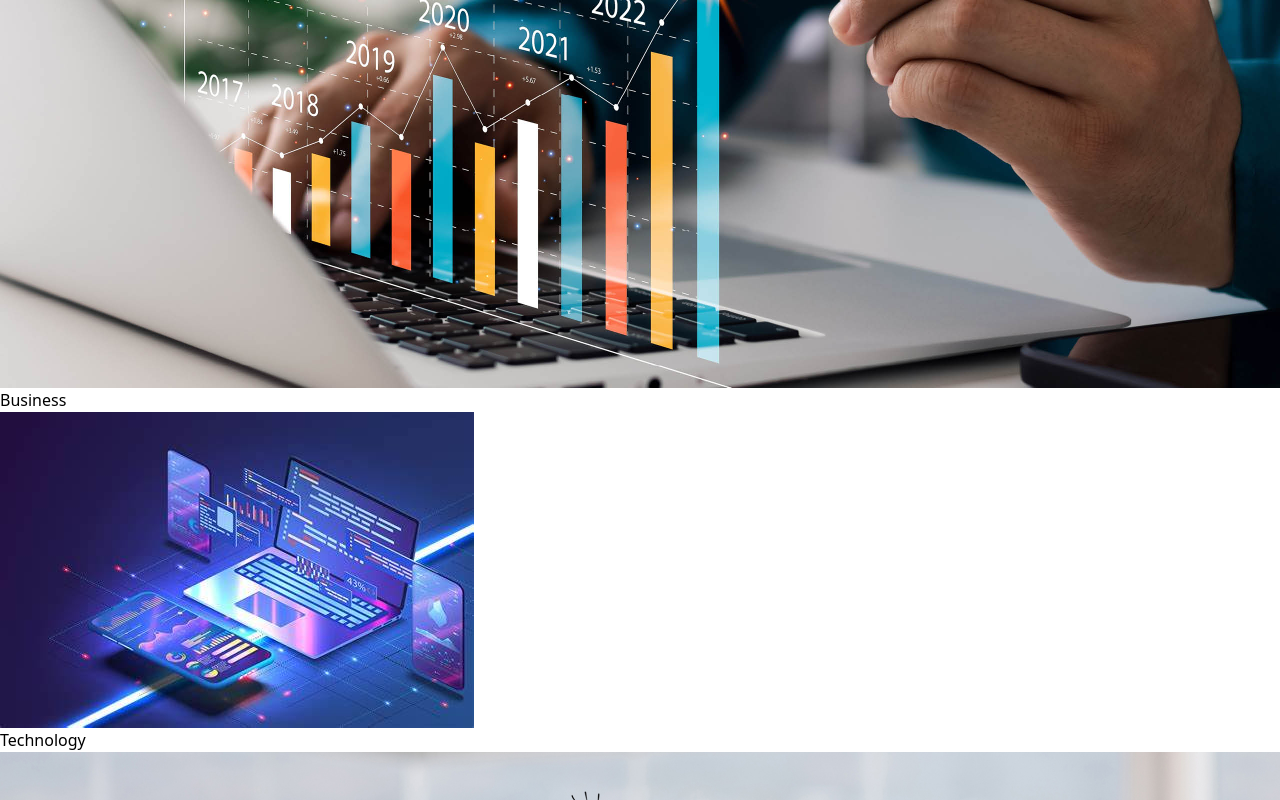
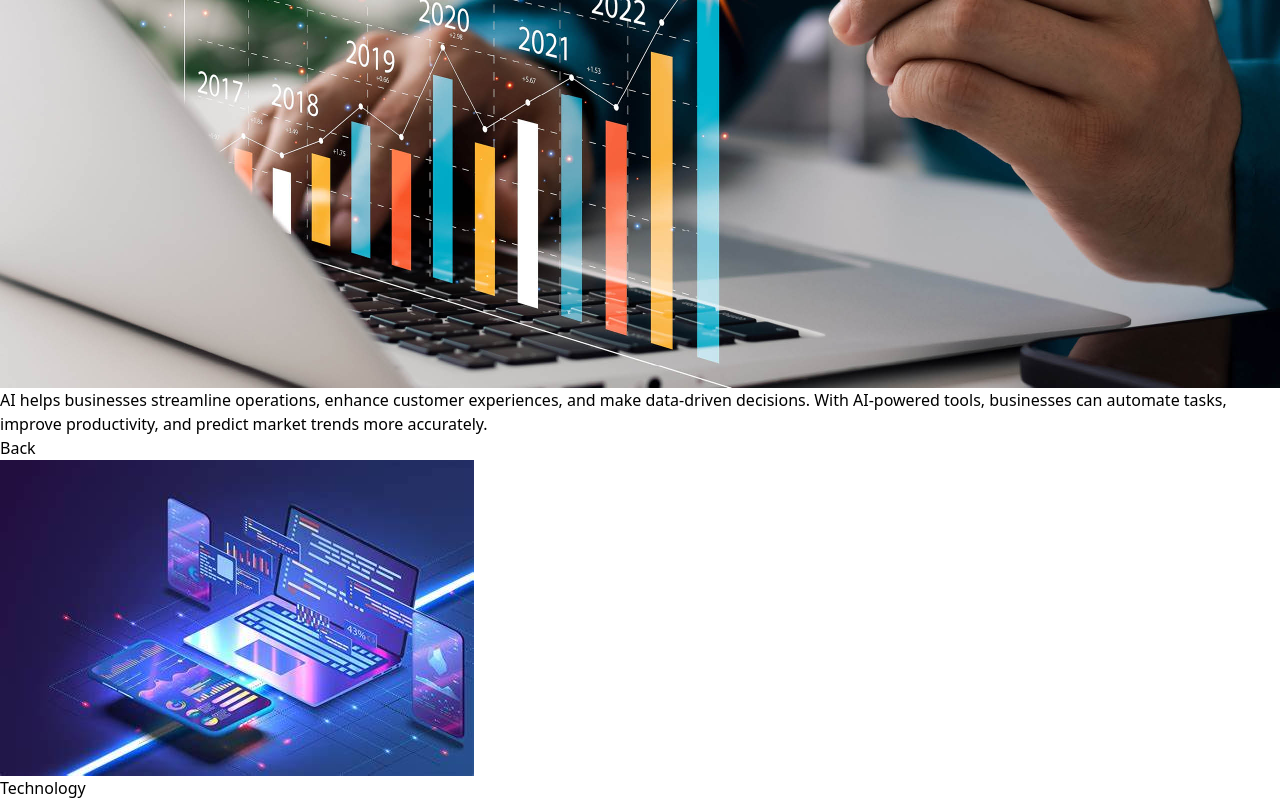
Before and after one commit to greentreegroup/glynac.ai-website, a Next.js app: page /resources/news in a window 1280 px wide. Both pictures are taken after a click on the button "Business". Shown: the part 2643-3443 px from the top of the page. Built offline with nearby package versions, Linux system fonts and the light colour scheme.

Commit message:
Update news.jsx

```diff
--- a/src/app/resources/news/news.jsx
+++ b/src/app/resources/news/news.jsx
@@ -5,6 +5,7 @@ import { useState, useEffect } from "react";
 
 export function News() {
   const [currentSlide, setCurrentSlide] = useState(0);
+  const [selectedCategory, setSelectedCategory] = useState(null);
 
   const slides = [
     {
@@ -20,9 +21,9 @@ export function News() {
   ];
 
   const categories = [
-    { name: "Business", imageUrl: "/img/Business.jpg" },
-    { name: "Technology", imageUrl: "/img/Technology.jpeg" },
-    { name: "Innovation", imageUrl: "/img/Innovation.jpg" },
+    { name: "Business", description: "AI helps businesses streamline operations, enhance customer experiences, and make data-driven decisions. With AI-powered tools, businesses can automate tasks, improve productivity, and predict market trends more accurately.", imageUrl: "/img/Business.jpg" },
+    { name: "Technology", description: "AI is at the forefront of technological advancements, enabling smarter devices, enhanced connectivity, and automation of complex systems. From self-driving cars to advanced robotics, AI is transforming technology by making it more adaptive, efficient, and scalable.", imageUrl: "/img/Technology.jpeg" },
+    { name: "Innovation", description: "New ideas and breakthroughs in various industries.AI drives innovation by enabling new solutions that were previously impossible. With AI, industries are able to develop cutting-edge products, automate processes, and create new business models.", imageUrl: "/img/Innovation.jpg" },
   ];
 
   const footerLinks = [
@@ -57,27 +58,29 @@ export function News() {
   }, [slides.length]);
 
   return (
-    <section className="container mx-auto px-4 py-8">
+    <section className="container mx-auto px-4 py-8 mt-16 md:mt-8">
       {/* Header */}
       <div className="relative mb-8 animate-fadeIn">
-        <Typography variant="h1" className="text-4xl font-bold text-gray-900">
-          <span className="text-red-500">N</span>ews
+        <Typography variant="h1" className="text-3xl md:text-5xl font-bold text-gray-900">
+          <span className="text-red-500 animate-pulse">N</span>ews
         </Typography>
         <div className="w-full h-[2px] bg-gradient-to-r from-red-500 to-gray-900 mt-2"></div>
       </div>
 
       {/* Intro Section */}
-      <div className="bg-white rounded-xl shadow-lg p-6 mb-8 animate-fadeInUp">
-        <Typography variant="h2" className="text-2xl font-bold text-gray-800 mb-4">
+      <div className="bg-white rounded-xl shadow-lg mb-8 animate-fadeInUp shadow-2xl border-[#3B82F6] bg-white/95 p-4 md:p-8 rounded-xl transform transition-all duration-700 hover:scale-105 md:hover:scale-110 hover:shadow-[0_0_50px_rgba(255,182,193,0.7)]">
+        <Typography variant="h2" className="text-xl md:text-2xl font-bold text-gray-800 mb-2 md:mb-4">
           Stay Up to Date with the Latest News
         </Typography>
-        <Typography variant="paragraph" className="text-lg text-gray-600">
+        <Typography variant="paragraph" className="text-base md:text-lg text-gray-600">
           Stay informed with the latest business, technology, and innovation news. Discover in-depth analysis, expert commentary, and breaking news.
         </Typography>
       </div>
 
       {/* Carousel */}
-      <div className="relative w-full h-[500px] rounded-xl overflow-hidden mb-8 shadow-lg">
+      <div className="relative w-full h-[300px] md:h-[500px] rounded-xl overflow-hidden mb-8 shadow-lg hover:scale-105 md:hover:scale-110 transform transition-all duration-700">
+        {/* Carousel Content */}
+        <div className="relative w-full h-full flex items-center justify-center">
           {slides.map((slide, index) => (
             <div
               key={index}
@@ -90,84 +93,111 @@ export function News() {
                 alt={slide.title}
                 className="w-full h-full object-cover"
               />
-            <div className="absolute bottom-0 left-0 w-full bg-gradient-to-t from-black to-transparent p-6">
-              <Typography variant="h3" className="text-2xl font-bold text-white mb-2">
+              <div className="absolute bottom-0 left-0 w-full bg-gradient-to-t from-black to-transparent p-4 md:p-6">
+                <Typography variant="h3" className="text-xl md:text-2xl font-bold text-white mb-1 md:mb-2">
                   {slide.title}
                 </Typography>
-              <Typography variant="paragraph" className="text-lg text-white mb-4">
+                <Typography variant="paragraph" className="text-sm md:text-lg text-white mb-2 md:mb-4">
                   {slide.description}
                 </Typography>
                 <a
                   href={`/article/${slide.title.toLowerCase().replace(" ", "-")}`}
-                className="text-blue-400 hover:text-blue-300 transition-colors"
+                  className="text-blue-400 hover:text-blue-300 transition-colors text-sm md:text-base"
                 >
                   Read more...
                 </a>
               </div>
             </div>
           ))}
-        <Button
-          color="gray"
-          className="absolute top-1/2 left-4 transform -translate-y-1/2 rounded-full p-2 opacity-75 hover:opacity-100 transition-opacity"
+        </div>
+
+        {/* Arrows in Circular Buttons */}
+        <button
+          className="absolute top-1/2 left-2 md:left-4 transform -translate-y-1/2 rounded-full bg-white p-2 md:p-4 shadow-lg opacity-50 hover:opacity-75 transition-opacity z-20 w-8 h-8 md:w-12 md:h-12 flex items-center justify-center"
           onClick={() => setCurrentSlide((prev) => (prev - 1 + slides.length) % slides.length)}
         >
           &lt;
-        </Button>
-        <Button
-          color="gray"
-          className="absolute top-1/2 right-4 transform -translate-y-1/2 rounded-full p-2 opacity-75 hover:opacity-100 transition-opacity"
+        </button>
+
+        <button
+          className="absolute top-1/2 right-2 md:right-4 transform -translate-y-1/2 rounded-full bg-white p-2 md:p-4 shadow-lg opacity-50 hover:opacity-75 transition-opacity z-20 w-8 h-8 md:w-12 md:h-12 flex items-center justify-center"
           onClick={() => setCurrentSlide((prev) => (prev + 1) % slides.length)}
         >
           &gt;
-        </Button>
+        </button>
       </div>
 
       {/* Categories Section */}
-      <div className="bg-white rounded-xl shadow-lg p-6 mb-8">
-        <Typography variant="h3" className="text-xl font-semibold text-gray-800 mb-4">
+      <div className="bg-white rounded-xl shadow-lg p-4 md:p-6 mb-8">
+        <Typography variant="h3" className="text-lg md:text-xl font-semibold text-gray-800 mb-2 md:mb-4">
           Explore Categories
         </Typography>
-        <Typography variant="paragraph" className="text-gray-600 mb-6">
+        <Typography variant="paragraph" className="text-sm md:text-base text-gray-600 mb-4 md:mb-6">
           Explore a wide range of categories that keep you informed about the latest trends and updates.
         </Typography>
-        <div className="grid grid-cols-1 md:grid-cols-3 gap-8">
+
+        {/* Category buttons and images in separate fields with light pink background */}
+        <div className="grid grid-cols-1 gap-6 md:gap-8">
           {categories.map((category, index) => (
-            <div key={index} className="flex flex-col items-center animate-fadeInUp" style={{ animationDelay: `${index * 0.2}s` }}>
-              <div className="w-[220px] h-[220px] rounded-lg overflow-hidden mb-4 transform transition-transform duration-300 hover:scale-105">
+            <div
+              key={index}
+              className="hover:scale-105 md:hover:scale-110 transform transition-all duration-700 flex flex-col items-center bg-white-100 p-4 md:p-6 rounded-xl max-w-4xl mx-auto glassmorphism-extreme bg-[#4239c2]/10 backdrop-lg mt-6 md:mt-12 relative flex items-center justify-center py-8 md:py-19 bg-black rounded-xl border border-[#f370e8]/30 transition-all duration-700 hover:shadow-[0_0_50px_rgba(255,182,193,0.9)]"
+            >
+              <div className="w-full h-[180px] md:h-[220px] rounded-lg overflow-hidden mb-4 transform transition-transform duration-300 hover:scale-105">
                 <img
                   src={category.imageUrl}
                   alt={category.name}
                   className="w-full h-full object-cover"
                 />
               </div>
+
+              {/* Conditionally render button or description */}
+              {selectedCategory === category.name ? (
+                <div className="p-2 md:p-4">
+                  <Typography variant="paragraph" className="text-sm md:text-lg text-gray-600 mb-4 text-center">
+                    {category.description}
+                  </Typography>
+                  <Button
+                    color="blue"
+                    size="sm"
+                    className="mt-2 transition-transform duration-300 hover:scale-105"
+                    onClick={() => setSelectedCategory(null)}
+                  >
+                    Back
+                  </Button>
+                </div>
+              ) : (
                 <Button
                   color="red"
-                className="px-6 py-3 text-lg transition-transform duration-300 hover:scale-105"
+                  size="sm"
+                  className="px-4 py-2 md:px-6 md:py-3 text-sm md:text-lg transition-transform duration-800 hover:scale-105"
+                  onClick={() => setSelectedCategory(category.name)}
                 >
                   {category.name}
                 </Button>
+              )}
             </div>
           ))}
         </div>
       </div>
 
       {/* Expert Insights Section */}
-      <div className="relative w-full h-[300px] rounded-xl overflow-hidden mb-8 shadow-lg animate-fadeInUp">
+      <div className="relative w-full h-[200px] md:h-[300px] rounded-xl overflow-hidden mb-8 shadow-lg animate-fadeInUp hover:scale-105 md:hover:scale-110 transform transition-all duration-700 hover:shadow-[0_0_50px_rgba(255,182,193,0.7)]">
         <img
           src="/img/expert.jpg"
           alt="Expert Insights"
           className="w-full h-full object-cover"
         />
-        <div className="absolute bottom-0 left-0 w-full bg-gradient-to-t from-black to-transparent p-6">
-          <Typography variant="h3" className="text-2xl font-semibold text-white mb-2">
+        <div className="absolute bottom-0 left-0 w-full bg-gradient-to-t from-black to-transparent p-4 md:p-6">
+          <Typography variant="h3" className="text-xl md:text-2xl font-semibold text-white mb-1 md:mb-2">
             Expert Insights
           </Typography>
-          <Typography variant="paragraph" className="text-lg text-white">
+          <Typography variant="paragraph" className="text-sm md:text-lg text-white">
             Read exclusive interviews and insights from industry leaders and experts.
           </Typography>
           <a
             href="/expert-interviews"
-            className="text-blue-400 hover:text-blue-300 transition-colors mt-2 inline-block"
+            className="text-blue-400 hover:text-blue-300 transition-colors mt-1 md:mt-2 inline-block text-sm md:text-base"
           >
             See Interviews...
           </a>
@@ -175,45 +205,46 @@ export function News() {
       </div>
 
       {/* Newsletter Section */}
-      <div className="relative w-full h-[400px] bg-gray-900 rounded-xl overflow-hidden shadow-lg">
+      <div className="relative w-full h-auto min-h-[500px] md:h-[450px] bg-gray-900 rounded-xl overflow-hidden shadow-lg">
         <img
           src="/img/pattern.png"
           alt="Background Pattern"
-          className="w-full h-full object-cover opacity-30"
+          className="w-full h-full object-cover opacity-30 absolute inset-0"
         />
-        <div className="absolute bottom-6 right-6 p-6 animate-fadeInUp">
-          <Typography variant="h4" className="text-xl font-semibold text-white mb-2">
+        <div className="absolute bottom-4 md:bottom-6 right-4 md:right-6 p-4 md:p-6 animate-fadeInUp">
+          <Typography variant="h2" className="text-lg md:text-xl font-semibold text-white mb-2">
             Stay Updated with Our Newsletter
           </Typography>
-          <Typography variant="paragraph" className="text-white mb-4">
+          <Typography variant="paragraph" className="text-sm md:text-base text-white mb-4">
             Subscribe now to get the latest news, analysis, and insights delivered to your inbox.
           </Typography>
           <Button
             color="white"
-            className="px-6 py-3 transition-transform duration-300 hover:scale-105"
+            size="sm"
+            className="px-4 py-2 md:px-6 md:py-3 transition-transform duration-300 hover:scale-105 text-sm md:text-base"
           >
             Subscribe Now
           </Button>
         </div>
-        <div className="absolute top-6 left-6 grid grid-cols-2 md:grid-cols-4 gap-6 text-white text-lg">
+        <div className="absolute top-4 md:top-6 left-4 md:left-6 grid grid-cols-2 sm:grid-cols-3 md:grid-cols-4 gap-2 sm:gap-4 md:gap-6 text-white text-xs sm:text-sm md:text-base max-h-[250px] overflow-y-auto pr-2">
           {footerLinks.map((link, index) => (
             <a
               key={index}
               href={link.href}
-              className="hover:text-red-400 transition-colors"
+              className="hover:text-red-400 transition-colors mb-2"
             >
               {link.text}
             </a>
           ))}
         </div>
-        <div className="absolute top-6 right-6 flex gap-4">
+        <div className="absolute top-4 right-4 md:top-6 md:right-6 flex gap-2 md:gap-4">
           {socialIcons.map((icon, index) => (
             <a
               key={index}
               href={icon.href}
-              className="w-10 h-10 bg-white rounded-full flex items-center justify-center hover:bg-gray-200 transition-colors"
+              className="w-8 h-8 sm:w-10 sm:h-10 bg-white rounded-full flex items-center justify-center hover:bg-gray-200 transition-colors"
             >
-              <img src={icon.src} alt={icon.alt} className="w-6 h-6" />
+              <img src={icon.src} alt={icon.alt} className="w-4 h-4 sm:w-6 sm:h-5" />
             </a>
           ))}
         </div>
```
Lines whose indentation alone changed are shown as unchanged.
